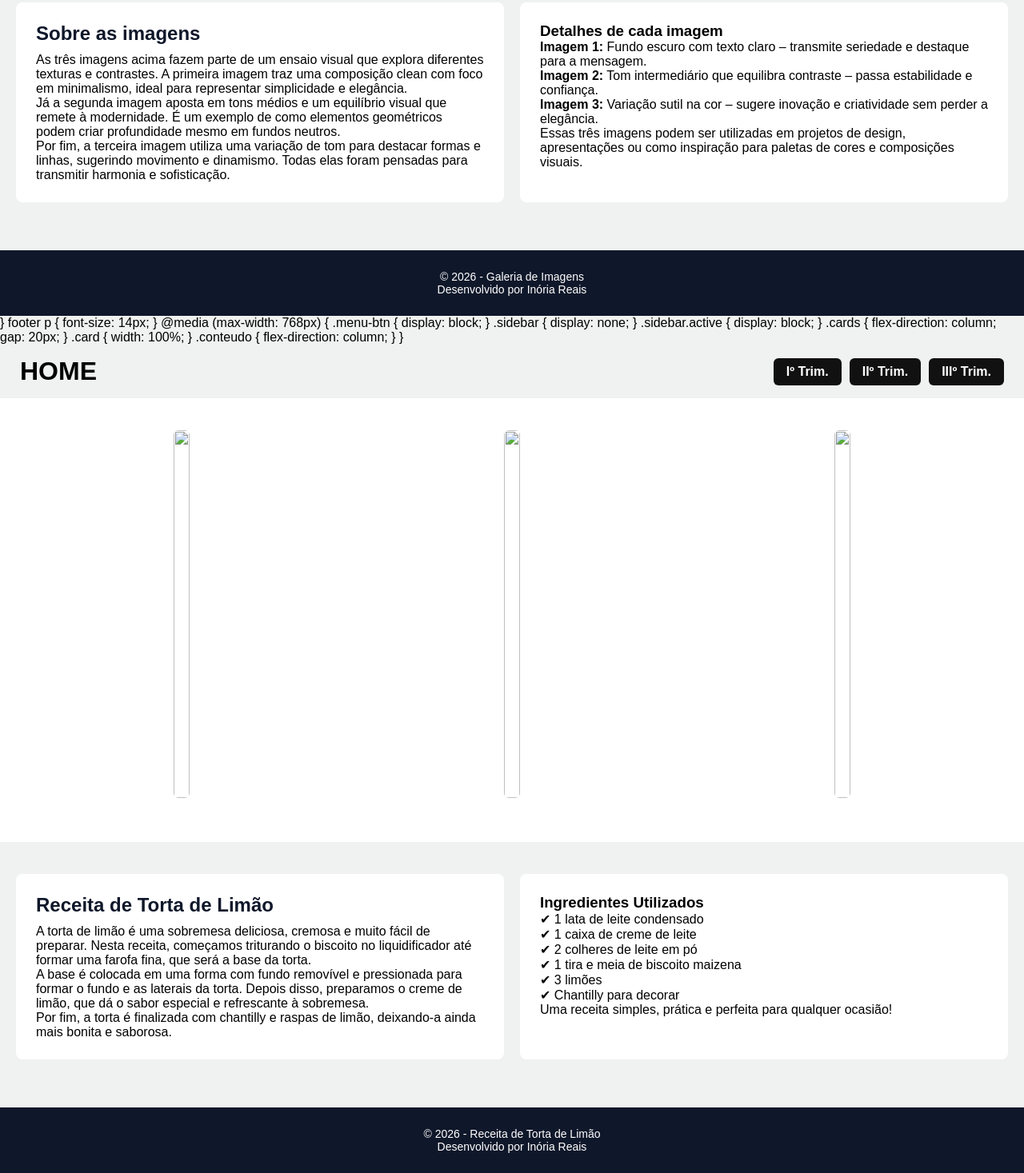
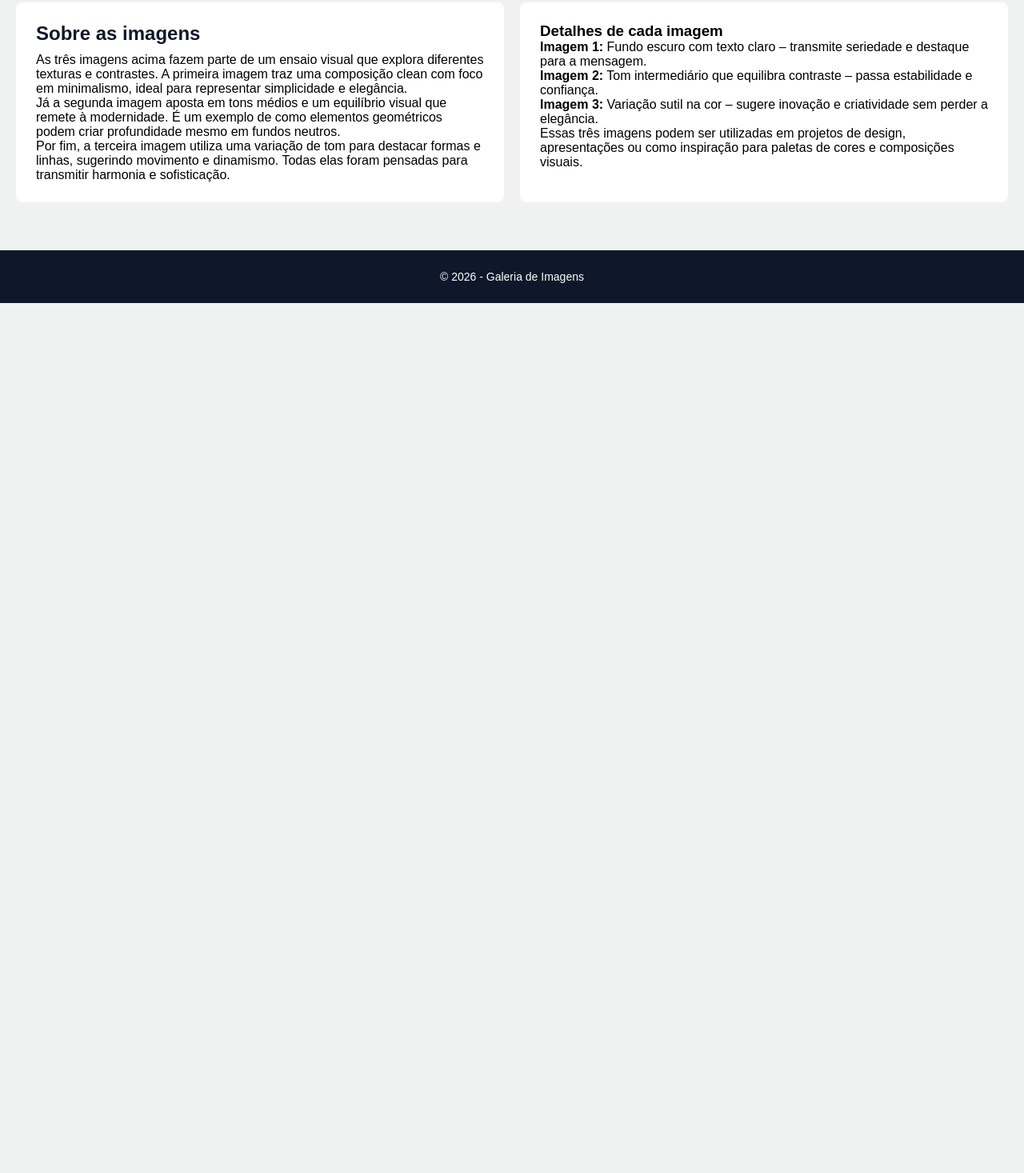
Before and after one commit to alvarodecastro100/tlp_trabalhos, a plain HTML site: page pag/tt3.html in a window 1280 px wide. Shown: the part 703-2170 px from the top of the page at 80% size. After the commit the page ends 1082 px from the top, so only its background shows below. Drawn offline with Linux system fonts and the light colour scheme.

Commit message:
Update tt3.html

```diff
--- a/pag/tt3.html
+++ b/pag/tt3.html
@@ -203,117 +203,8 @@
 
 <footer>
   <p>© 2026 - Galeria de Imagens</p>
-  <p>Desenvolvido por Inória Reais</p>
+
 </footer>
 
 </body>
-</html>        }
-
-        footer p {
-            font-size: 14px;
-        }
-
-        @media (max-width: 768px) {
-
-            .menu-btn {
-                display: block;
-            }
-
-            .sidebar {
-                display: none;
-            }
-
-            .sidebar.active {
-                display: block;
-            }
-
-            .cards {
-                flex-direction: column;
-                gap: 20px;
-            }
-
-            .card {
-                width: 100%;
-            }
-
-            .conteudo {
-                flex-direction: column;
-            }
-            }
-
-
-  </style>
-</head>
-
-<body>
-
-<header class="header">
-  <h1><a href="../index.html">HOME</a></h1>
-
-  <nav>
-    <a href="trimestre1.html">Iº Trim.</a>
-    <a href="trimestre2.html">IIº Trim.</a>
-    <a href="trimestre3.html">IIIº Trim.</a>
-  </nav>
-</header>
- <section class="cards">
-    <div >
-        <img src="../files/616826849_1671342261128655_8026825650609518439_n.jpg" class="cardi">
-
-      </div>
-
-    <div  >
-        <img src="../files/616227972_1671342214461993_6898149563198532956_n.jpg"  class="cardi">
-
-      </div>
-<div  >
-        <img src="../files/615790680_1671342204461994_6739845663171793372_n.jpg"  class="cardi">
-
-      </div>
-
-</section>
-
-<section class="conteudo">
-    <div class="box-texto">
-        <h2>Receita de Torta de Limão</h2>
-
-        <p>
-            A torta de limão é uma sobremesa deliciosa, cremosa e muito fácil de preparar.
-            Nesta receita, começamos triturando o biscoito no liquidificador até formar
-            uma farofa fina, que será a base da torta.
-        </p>
-
-        <p>
-            A base é colocada em uma forma com fundo removível e pressionada
-            para formar o fundo e as laterais da torta. Depois disso, preparamos
-            o creme de limão, que dá o sabor especial e refrescante à sobremesa.
-        </p>
-
-        <p>
-            Por fim, a torta é finalizada com chantilly e raspas de limão,
-            deixando-a ainda mais bonita e saborosa.
-        </p>
-    </div>
-
-    <div class="box-texto">
-        <h3>Ingredientes Utilizados</h3>
-
-        <p>✔ 1 lata de leite condensado</p>
-        <p>✔ 1 caixa de creme de leite</p>
-        <p>✔ 2 colheres de leite em pó</p>
-        <p>✔ 1 tira e meia de biscoito maizena</p>
-        <p>✔ 3 limões</p>
-        <p>✔ Chantilly para decorar</p>
-
-        <p>
-            Uma receita simples, prática e perfeita para qualquer ocasião!
-        </p>
-    </div>
-</section>
-
-<footer>
-    <p>© 2026 - Receita de Torta de Limão</p>
-    <p>Desenvolvido por Inória Reais</p>
-</footer>
-</body>
 </html>
```
